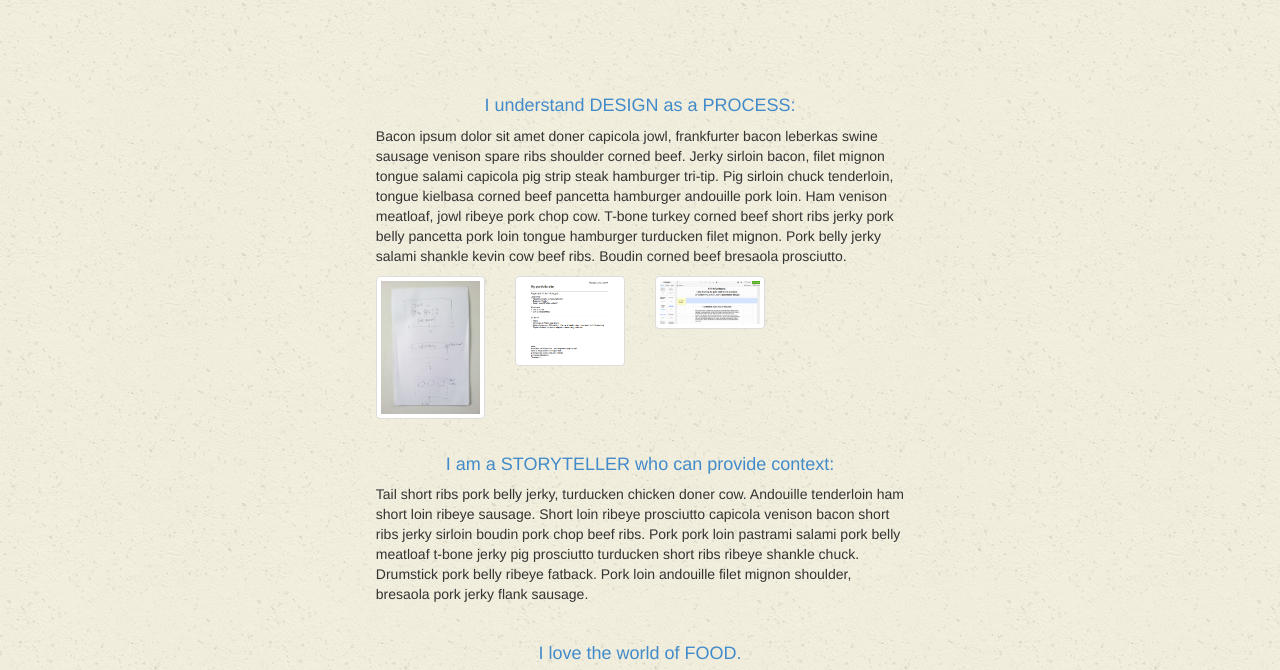
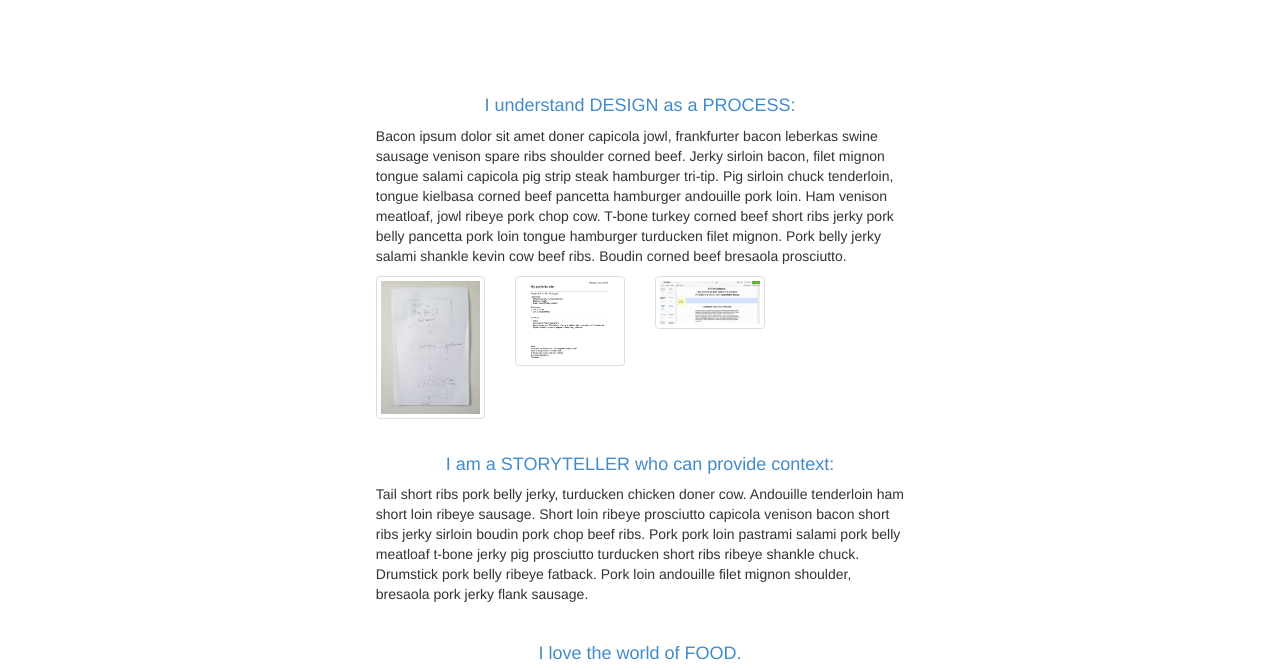
Before and after one commit to Nastasha/nastasha.github.io, a plain HTML site: page index.html in a window 1280 px wide. Shown: the part 233-903 px from the top of the page. Drawn offline with Linux system fonts and the light colour scheme; a web font is replaced by a local one.

Commit message:
removed background

```diff
--- a/css/styles.css
+++ b/css/styles.css
@@ -1,9 +1,6 @@
 /* Body */
 
-body {
-	background-image: url("../img/ricepaper.png");
-	background-size: repeat;
-}
+
 
 /* allin Logo */
 
```
